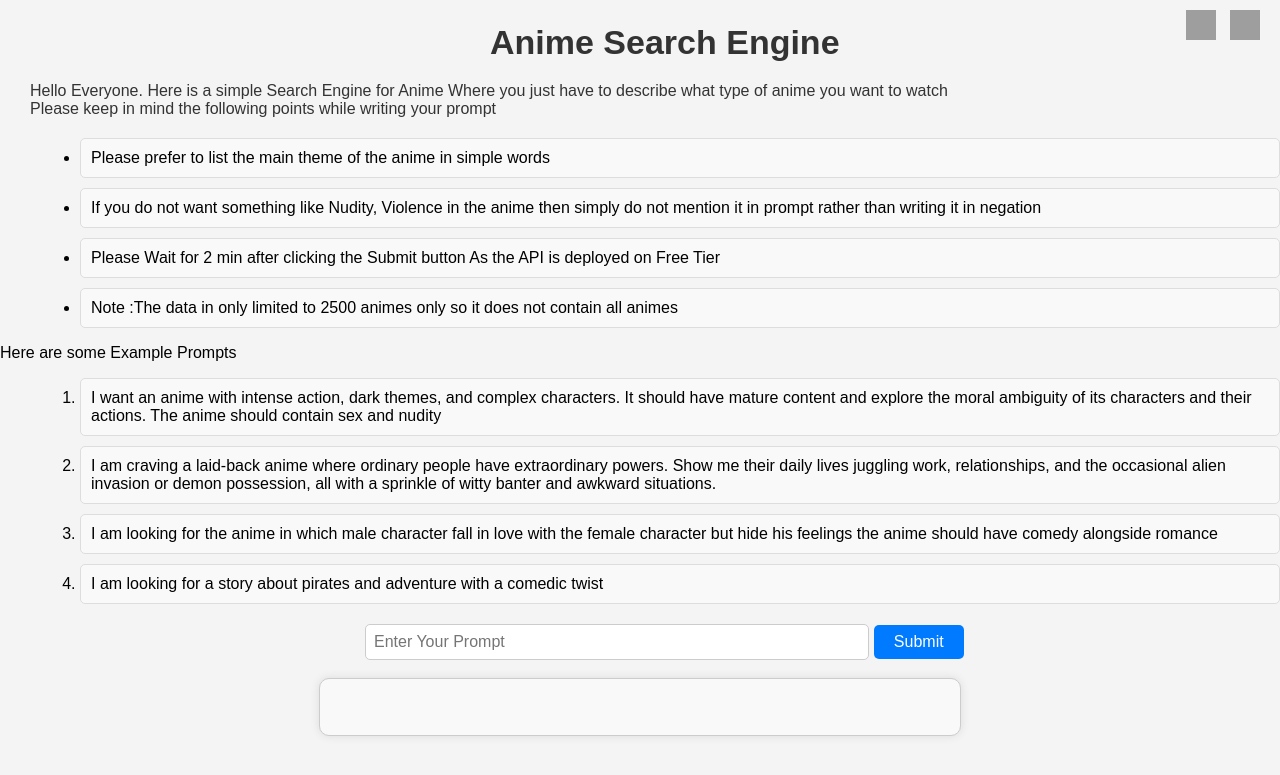
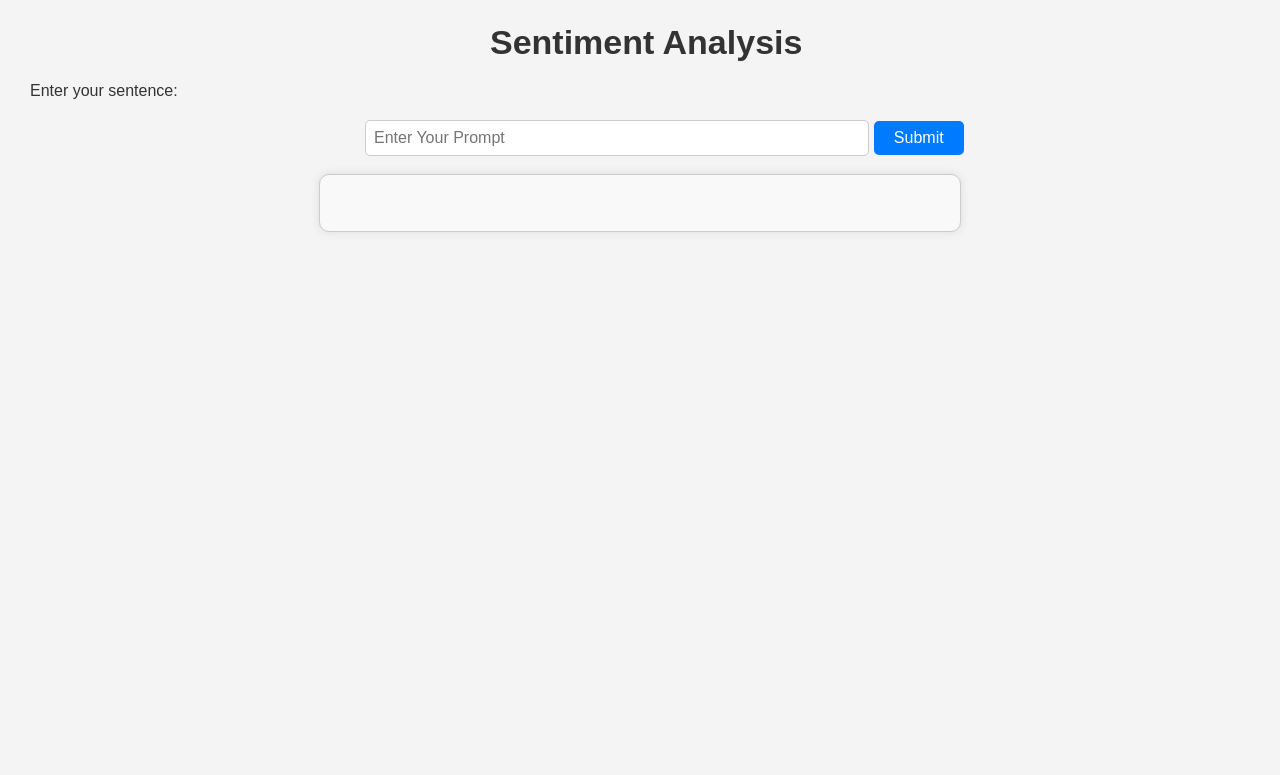
Before and after one commit to HassanAli0/sentiment_api_deployed, a Flask app: page / in a window 1280 px wide. Shown: the top 775 px of the page. Run offline with Flask 2, Linux system fonts and the light colour scheme; parts of the project's set-up code (start-up, migrations or seed data) failed here and were passed over; grey boxes are pictures that could not be loaded.

Commit message:
Update index.html

```diff
--- a/templates/index.html
+++ b/templates/index.html
@@ -160,29 +160,9 @@ a {
 </head>
 <body>
 
-    <h1>Anime Search Engine</h1>
-    <div id="social-icons">
-        <a href="https://www.kaggle.com/itsnobita" target="_blank">
-            <img src="https://www.vectorlogo.zone/logos/kaggle/kaggle-icon.svg" alt="Kaggle" width="30" height="30">
-        </a>
-        <a href="https://www.linkedin.com/in/muhammad-ahmad-698137263/" target="_blank">
-            <img src="https://img.icons8.com/?size=48&id=13930&format=png" alt="LinkedIn" width="30" height="30">
-        </a>
-    </div>
-    <p>Hello Everyone. Here is a simple Search Engine for Anime Where you just have to describe what type of anime you want to watch <br>Please keep in mind the following points while writing your prompt
-    <ul>
-        <li id="simple">Please prefer to list the main theme of the anime in simple words</li>
-        <li id="simple">If you do not want something like Nudity, Violence in the anime then simply do not mention it in prompt rather than writing it in negation</li>
-        <li id="simple">Please Wait for 2 min after clicking the Submit button As the API is deployed on Free Tier</li>
-        <li id="simple">Note :The data in only limited to 2500 animes only so it does not contain all animes</li>
-    </ul>
-    Here are some Example Prompts
-    <ol>
-        <li id="simpleexp">I want an anime with intense action, dark themes, and complex characters. It should have mature content and explore the moral ambiguity of its characters and their actions. The anime should contain sex and nudity</li>
-        <li id="simpleexp">I am craving a laid-back anime where ordinary people have extraordinary powers. Show me their daily lives juggling work, relationships, and the occasional alien invasion or demon possession, all with a sprinkle of witty banter and awkward situations.</li>
-        <li id="simpleexp">I am looking for the anime in which male character fall in love with the female character but hide his feelings the anime should have comedy alongside romance</li>
-        <li id="simpleexp">I am looking for a story about pirates and adventure with a comedic twist</li>
-    </ol>
+    <h1>Sentiment Analysis</h1>
+
+    <p>Enter your sentence:
     </p>
     <input type="text" id="inputText" placeholder="Enter Your Prompt">
     <div id="loadingMessage">Loading...</div>
@@ -194,7 +174,7 @@ a {
     <button id="loadMoreButton" style="display:none;">Load More</button>
 
     <script>
-         var liElements = document.querySelectorAll('li#simpleexp');
+         var liElements = document.querySelectorAll('#simpleexp');
 var inputText = document.getElementById('inputText');
 liElements.forEach(function(li) {
     li.addEventListener('click', function() {
@@ -215,9 +195,7 @@ liElements.forEach(function(li) {
                     data: JSON.stringify({text: inputText}),
                     contentType: "application/json",
                     success: function(response){
-                        console.log(response);
                         displayAnimeData(response);
-
                         $('#loadMoreButton').show().prop('disabled', false); // Show and enable Load More button
                         currentPage = 2;
                         $('#submitButton').prop('disabled', false).removeClass('focus');
@@ -244,7 +222,6 @@ liElements.forEach(function(li) {
                         if (response.trim() === "") {
                             $('#loadMoreButton').text('No more data').prop('active', true);
                         } else {
-                            console.log(response);
                             displayAnimeData(response);
                             currentPage++;
                             $('#loadMoreButton').prop('active', false); // Enable Load More button after response
```
